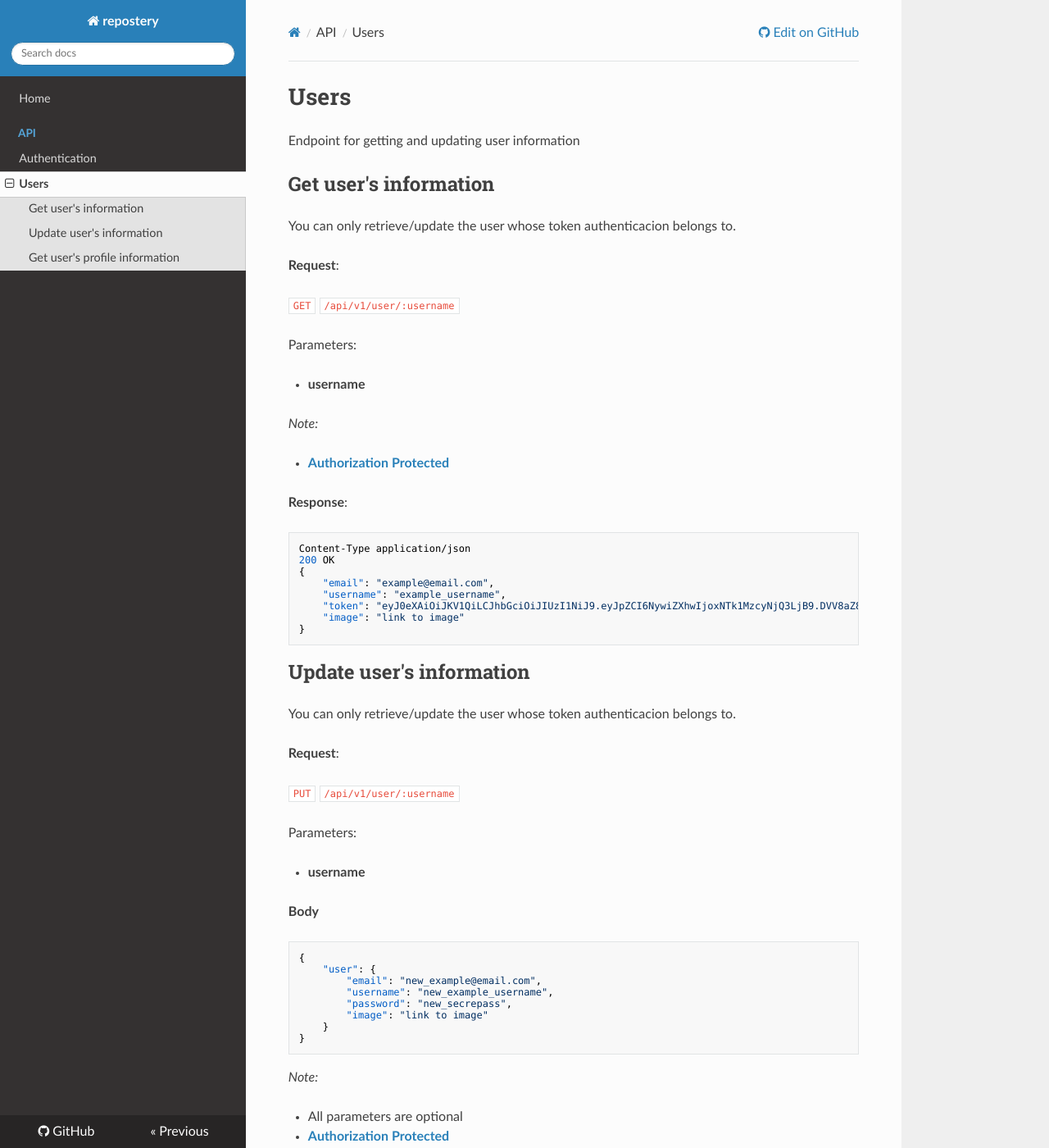
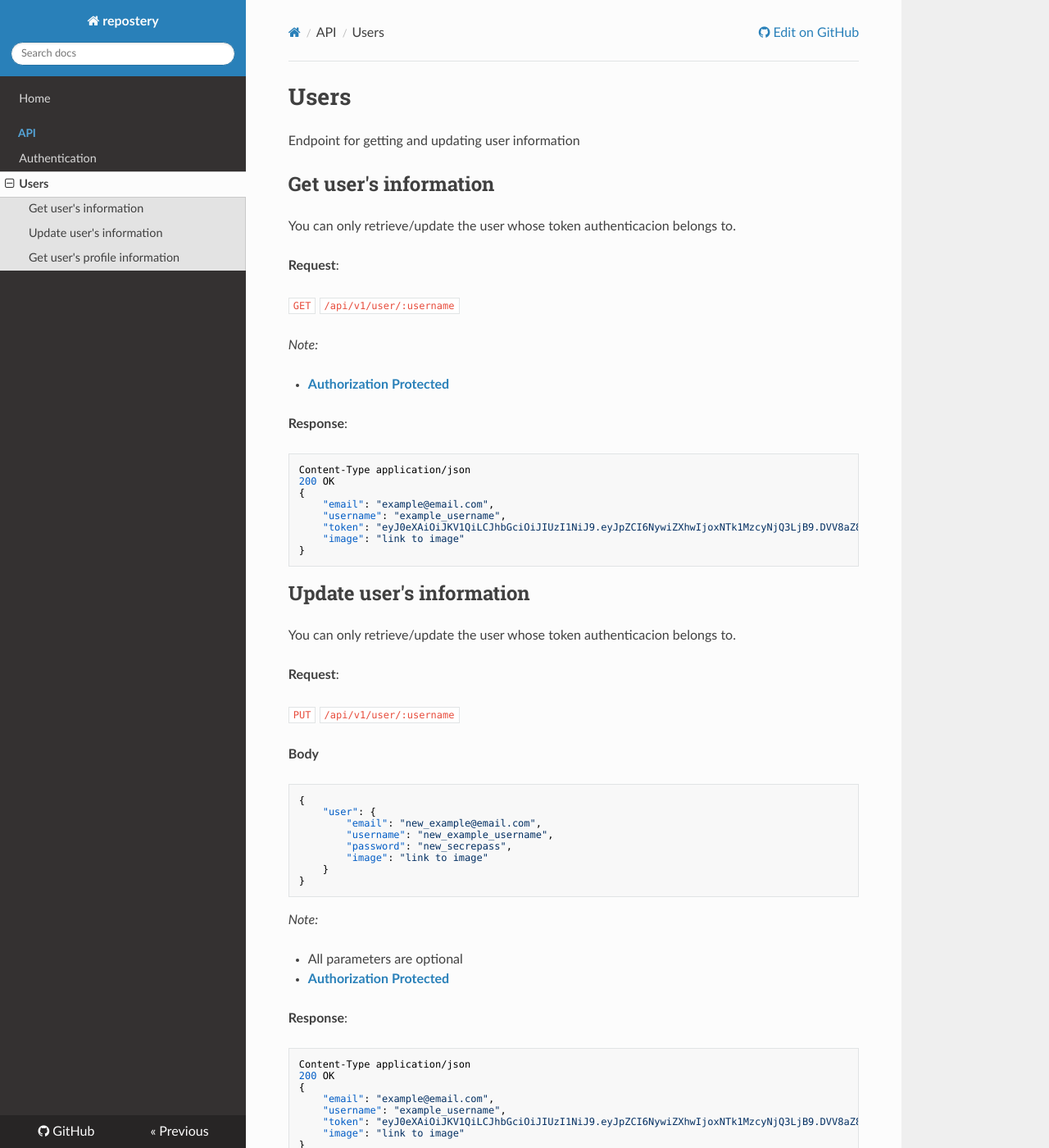
Before and after one commit to squareflaw/repostery, an MkDocs documentation site: the page built from docs/api/users.md, in a window 1280 px wide and 1400 px high. Shown: the whole window at 82% size. Built offline with MkDocs 1.6.1, drawn with Linux system fonts in a browser that asks for light colours; nearby versions of some CDN libraries.

Commit message:
refactor users docs

````diff
--- a/docs/api/users.md
+++ b/docs/api/users.md
@@ -7,10 +7,6 @@ You can only retrieve/update the user whose token authenticacion belongs to.
 **Request**:
 
 `GET` `/api/v1/user/:username`
-
-Parameters:
-
-- **username**
 
 *Note:*
 
@@ -35,10 +31,6 @@ You can only retrieve/update the user whose token authenticacion belongs to.
 **Request**:
 
 `PUT` `/api/v1/user/:username`
-
-Parameters:
-
-- **username**
 
 **Body**
 
@@ -79,10 +71,6 @@ takes care of authentication only. Everything else is done with the profile
 
 `GET` `/api/v1/profiles/:username`
 
-Parameters:
-
-- **username**
-
 **Response**:
 
 ```json
````
